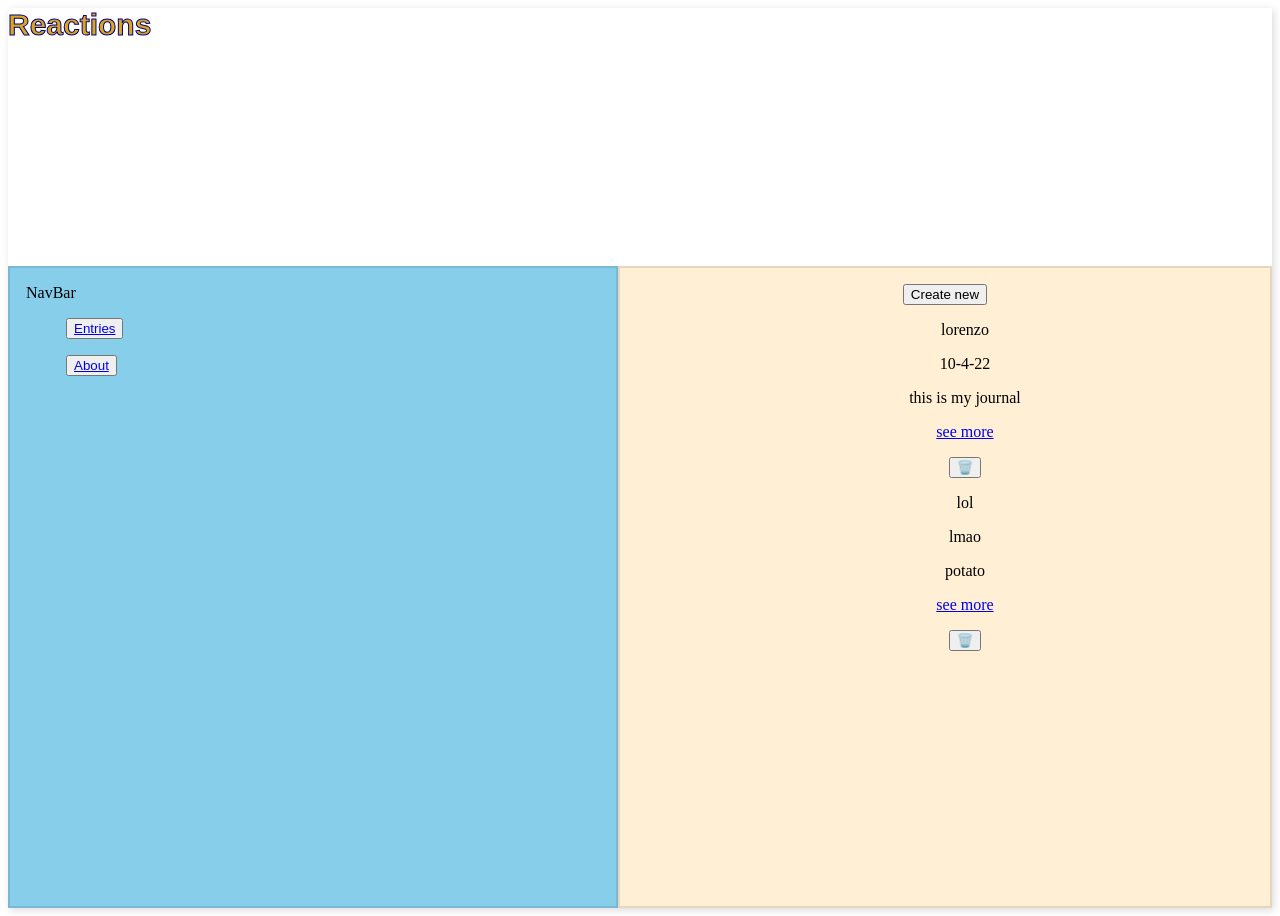
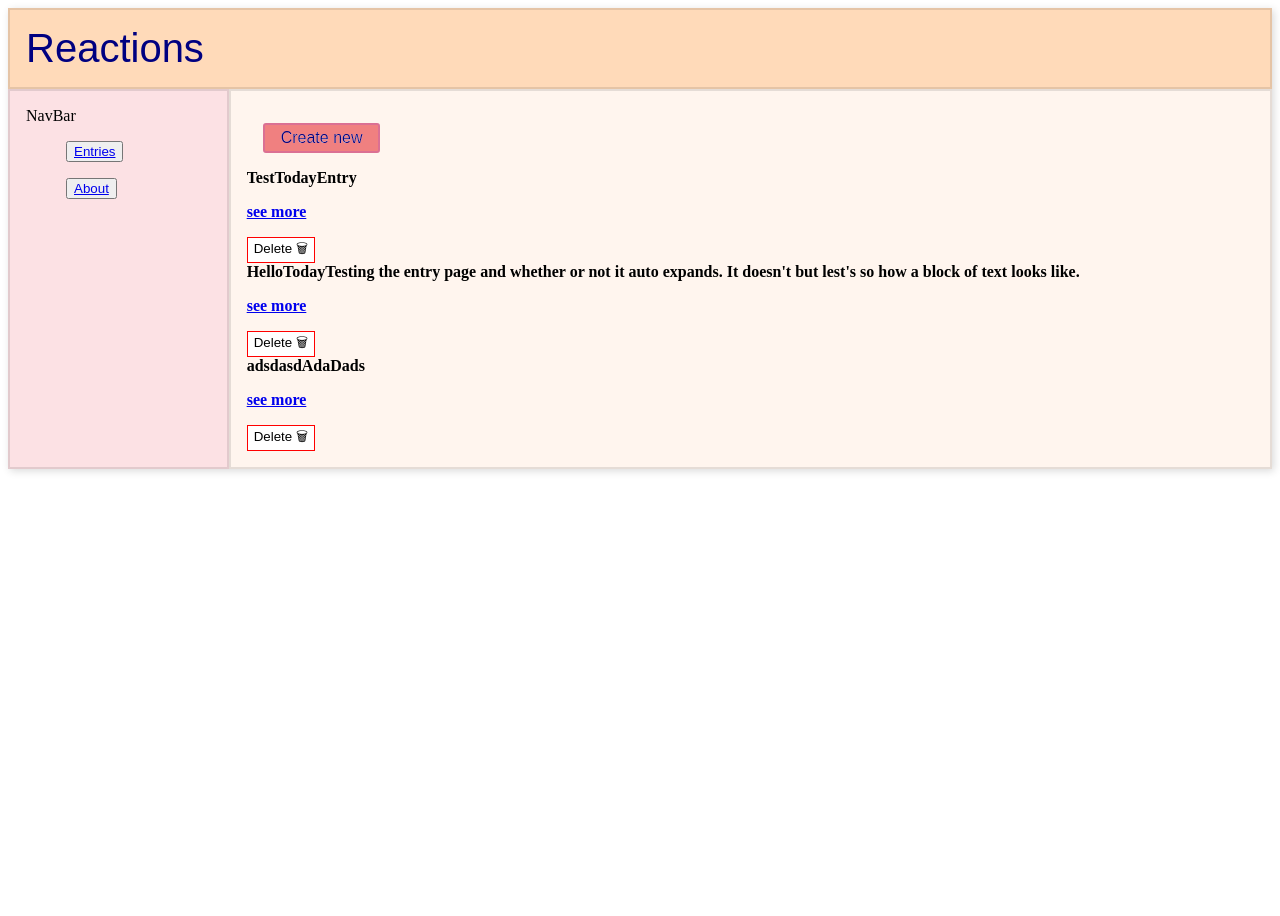
Before and after one commit to angelroundtrip/phase-2-group-project, a React (Create React App) app: page / in a window 1280 px wide. After the commit the page ends 800 px from the top, so only its background shows below. Built offline with nearby package versions, Linux system fonts and the light colour scheme; data requests are answered from the project's data file.

Commit message:
styling changes, refinements needed

```diff
--- a/db.json
+++ b/db.json
@@ -1,15 +1,21 @@
 {
   "entries": [
     {
-      "id": 1,
-      "name": "lorenzo",
-      "body": "this is my journal",
-      "date": "10-4-22"
+      "name": "Test",
+      "date": "Today",
+      "body": "Entry",
+      "id": 1
     },
     {
-      "name": "lol ",
-      "date": "lmao",
-      "body": "potato",
+      "name": "Hello",
+      "date": "Today",
+      "body": "Testing the entry page and whether or not it auto expands. It doesn't but lest's so how a block of text looks like.",
+      "id": 2
+    },
+    {
+      "name": "adsd",
+      "date": "asdAd",
+      "body": "aDads",
       "id": 3
     }
   ]
--- a/package.json
+++ b/package.json
@@ -3,6 +3,9 @@
   "version": "0.1.0",
   "private": true,
   "dependencies": {
+    "@emotion/react": "^11.7.1",
+    "@emotion/styled": "^11.6.0",
+    "@mui/material": "^5.4.2",
     "@testing-library/jest-dom": "^5.16.2",
     "@testing-library/react": "^12.1.2",
     "@testing-library/user-event": "^13.5.0",
--- /dev/null
+++ b/src/App.css
@@ -0,0 +1,48 @@
+.App{
+  text-align: center;
+}
+
+/* .TopHeader{
+  border-style: solid;
+  background-color: black;
+} */
+
+.header {
+  min-height: 80px;
+    max-width: 100%;
+    text-align: left;
+    font-weight: bold;
+    font-size: 30px;
+    color: goldenrod;
+    border: 10px;
+    background-color: aqua;
+    /* text-shadow: 2px 0 0 gold; */
+    -webkit-text-stroke: 1px navy;
+    font-family: Arial, Helvetica, sans-serif;
+    padding: 1rem;
+}
+
+.App-logo {
+  height: 40vmin;
+  pointer-events: none;
+}
+
+@media (prefers-reduced-motion: no-preference) {
+  .App-logo {
+    animation: App-logo-spin infinite 20s linear;
+  }
+}
+
+.App-header {
+  background-color: #282c34;
+  color: #61dafb;
+}
+
+@keyframes App-logo-spin {
+  from {
+    transform: rotate(0deg);
+  }
+  to {
+    transform: rotate(360deg);
+  }
+}
--- a/src/components/About.js
+++ b/src/components/About.js
@@ -3,7 +3,7 @@ import AboutForm from './AboutForm'
 
 function About() {
   return (
-    <div>About
+    <div className='about'>About
         <AboutForm/>
     </div>
   )
--- a/src/components/AboutForm.js
+++ b/src/components/AboutForm.js
@@ -2,7 +2,7 @@ import React from 'react'
 
 function AboutForm() {
   return (
-    <div>AboutForm</div>
+    <div className='about'>AboutForm</div>
   )
 }
 
--- a/src/components/App.js
+++ b/src/components/App.js
@@ -7,12 +7,12 @@ import NavBar from './NavBar';
 import styled, {css} from 'styled-components';
 import EntryViewer from './EntryViewer';
 import React, {useState, useEffect} from 'react'
+// import '../App.css'
 
 function App() {
-
-  const layoutBox = css`
+// STYLING
+  const consistentStyle = css`
   width: 100%;
-  min-height: 900px;
   /* resize: both; */
   overflow: auto;
   box-shadow: 2px 2px 8px rgba(0, 0, 0, 0.15);
@@ -25,46 +25,105 @@ function App() {
   const CleanStyle = styled.div`
    display: grid;
   /* grid-template: auto 1fr auto / auto 1fr auto; */
-  ${layoutBox}
+  ${consistentStyle}
+
+  .button{
+    font-size: 1em;
+    margin: 1em;
+    padding: 0.25em 1em;
+    border: 2px solid palevioletred;
+    border-radius: 3px;
+    background-color: lightcoral;
+    color: navy;
+    -webkit-text-stroke: .2px white;
+    cursor: pointer;
+  }
+
+  .button:hover {
+    background-color: turquoise;
+    color: white;
+  }
+
+  .trashcan{
+    border: 1px solid red;
+    cursor: pointer;
+    background-color: white;
+  }
+
+  .trashcan:hover{
+    border: 1px solid black;
+    cursor: pointer;
+    background-color: #ef5350;
+    color: white;
+  }
+
 
   .header {
+    /* min-height: 80px; */
+    grid-column: 1 / 4;
+    max-width: 100%;
     text-align: left;
-  font-weight: bold;
-  font-size: 30px;
-  color: goldenrod;
-  border: 10px;
+    /* font-weight: bold; */
+    font-size: 40px;
+    color: navy;
+    /* border: 10px; */
+    background-color: peachpuff;
     /* text-shadow: 2px 0 0 gold; */
-  -webkit-text-stroke: 1px navy;
+    /* -webkit-text-stroke: 1px goldenrod; */
     font-family: Arial, Helvetica, sans-serif;
+    padding: 1rem;
   }
 
-  .nav {
-    grid-column: 1 / 2;
-    background: skyblue;
+  .navbar {
+    grid-column: 1/2;
+    background: #fce1e4;
     padding: 1rem;
+  }
 
+  .form-input {
+    padding: 10px;
+    color: black;
+    border: 1px solid turquoise;
+    text-align: center;
+    width:30%
+  }
+
+  .entry-input {
+    padding: 10px;
+    color: black;
+    border: 1px solid turquoise;
+    width: 70%;
+    /* height: 80% */
+    /* text-align: center; */
   }
 
   .journal-entries {
-    grid-column: 2 / 3;
-    background: papayawhip;
+    grid-column: 2/4;
+    background: seashell;
     padding: 1rem;
-    text-align: center;
+    font-weight:bold;
+  }
+  /* Same as journal-entries, code can be cleaner */
+  .journal-form {
+    grid-column: 2/4;
+    background: seashell;
+    padding: 1rem;
   }
 
-  /* .right {
-    grid-column: 3 / 4;
-    background: aliceblue;
+  .about {
+    grid-column: 2/4;
+    background: seashell;
     padding: 1rem;
-  } */
+  }
 
-  /* footer {
-    grid-column: 1 / 4;
-    background: palegreen;
+  .entry-viewer {
+    grid-column: 2/4;
+    background: seashell;
     padding: 1rem;
-  } */
+  }
   `;
 
+// Important code
   const URL = 'http://localhost:3000/entries'
 
   const [entries, setEntries] = useState([])
--- a/src/components/EntryViewer.js
+++ b/src/components/EntryViewer.js
@@ -2,7 +2,7 @@ import React from 'react'
 
 function EntryViewer() {
   return (
-    <div>EntryViewer
+    <div className="entry-viewer">EntryViewer
 
     </div>
   )
--- a/src/components/JournalEntries.js
+++ b/src/components/JournalEntries.js
@@ -1,20 +1,60 @@
 import React from 'react'
 import {Link} from 'react-router-dom'
 import JournalListItem from './JournalListItem'
+import Card from '@mui/material/Card';
 
 function JournalEntries({entries, deleteEntry}) {
   return (
     <div className='journal-entries'>
         <Link to='/new'>
-            <button>
+            <button className='button'>
                 Create new
             </button>
+
         </Link>
-        <ul>
-            {entries.map(entry => <JournalListItem key={entry.id} entry={entry} deleteEntry={deleteEntry}  /> )}
-        </ul>
+        {/* <Card sx={{ maxWidth: 345 }}> */}
+            {entries.map(entry =>
+              <JournalListItem key={entry.id} entry={entry} deleteEntry={deleteEntry}
+              />
+            )}
+          {/* </Card> */}
+
     </div>
   )
 }
+// !NOTE
+// import * as React from 'react';
+// import Card from '@mui/material/Card';
+// import CardActions from '@mui/material/CardActions';
+// import CardContent from '@mui/material/CardContent';
+// import CardMedia from '@mui/material/CardMedia';
+// import Button from '@mui/material/Button';
+// import Typography from '@mui/material/Typography';
+
+// export default function MediaCard() {
+//   return (
+//     <Card sx={{ maxWidth: 345 }}>
+//       <CardMedia
+//         component="img"
+//         height="140"
+//         image="/static/images/cards/contemplative-reptile.jpg"
+//         alt="green iguana"
+//       />
+//       <CardContent>
+//         <Typography gutterBottom variant="h5" component="div">
+//           Lizard
+//         </Typography>
+//         <Typography variant="body2" color="text.secondary">
+//           Lizards are a widespread group of squamate reptiles, with over 6,000
+//           species, ranging across all continents except Antarctica
+//         </Typography>
+//       </CardContent>
+//       <CardActions>
+//         <Button size="small">Share</Button>
+//         <Button size="small">Learn More</Button>
+//       </CardActions>
+//     </Card>
+//   );
+// }
 
 export default JournalEntries
--- a/src/components/JournalForm.js
+++ b/src/components/JournalForm.js
@@ -19,18 +19,22 @@ function JournalForm({newJournal}) {
   }
  // We want to go to the journal viewer after submitting a new entry
   return (
-    <div>
+    <div className="journal-form">
       <form onSubmit={submitNewEntry}>
-        <input type='text' placeholder='Name' value={name} onChange={e => setName(e.target.value)} />
 
+      <span>
+        <input className='form-input' type='text' placeholder='Name' value={name} onChange={e => setName(e.target.value)} />
+      </span>
 
-        <input type='text' placeholder='Date' value={date} onChange={e => setDate(e.target.value)} />
+      <span>
+        <input className='form-input' type='text' placeholder='Date' value={date} onChange={e => setDate(e.target.value)} />
+      </span>
 
+      <p>
+        <textarea className='entry-input' type='text' placeholder='Entry' value={body} onChange={e => setBody(e.target.value)} />
+      </p>
 
-        <textarea type='text' placeholder='Entry' value={body} onChange={e => setBody(e.target.value)} />
-
-        <button type='submit'> HERE !</button>
-
+        <div><button className='button' type='submit' style={{align:'center'}}> SUBMIT</button></div>
 
       </form>
     </div>
--- a/src/components/JournalListItem.js
+++ b/src/components/JournalListItem.js
@@ -4,14 +4,14 @@ import { Link } from 'react-router-dom'
 function JournalListItem({entry, deleteEntry}) {
   return (
     <div>
-        <p>{entry.name}</p>
-        <p>{entry.date}</p>
-        <p>{entry.body}</p>
+        <span>{entry.name}</span>
+        <span>{entry.date}</span>
+        <span>{entry.body}</span>
         <Link to='/:id'>
             <p>see more</p>
         </Link>
-        <button onClick= {() => deleteEntry(entry)}>
-            🗑️
+        <button className='trashcan' onClick= {() => deleteEntry(entry)}>
+          Delete 🗑
         </button>
     </div>
   )
--- a/src/components/NavBar.js
+++ b/src/components/NavBar.js
@@ -1,10 +1,9 @@
 import React from 'react'
 import {Link} from 'react-router-dom'
 
-
 function NavBar() {
   return (
-    <div className='nav'>NavBar
+    <div className='navbar'>NavBar
       <ul>
         <button>
         <Link to='/'>
```
Also changed, not shown: 1 other file (tests, documents, lock files or other folders). Lines whose indentation alone changed are shown as unchanged.
